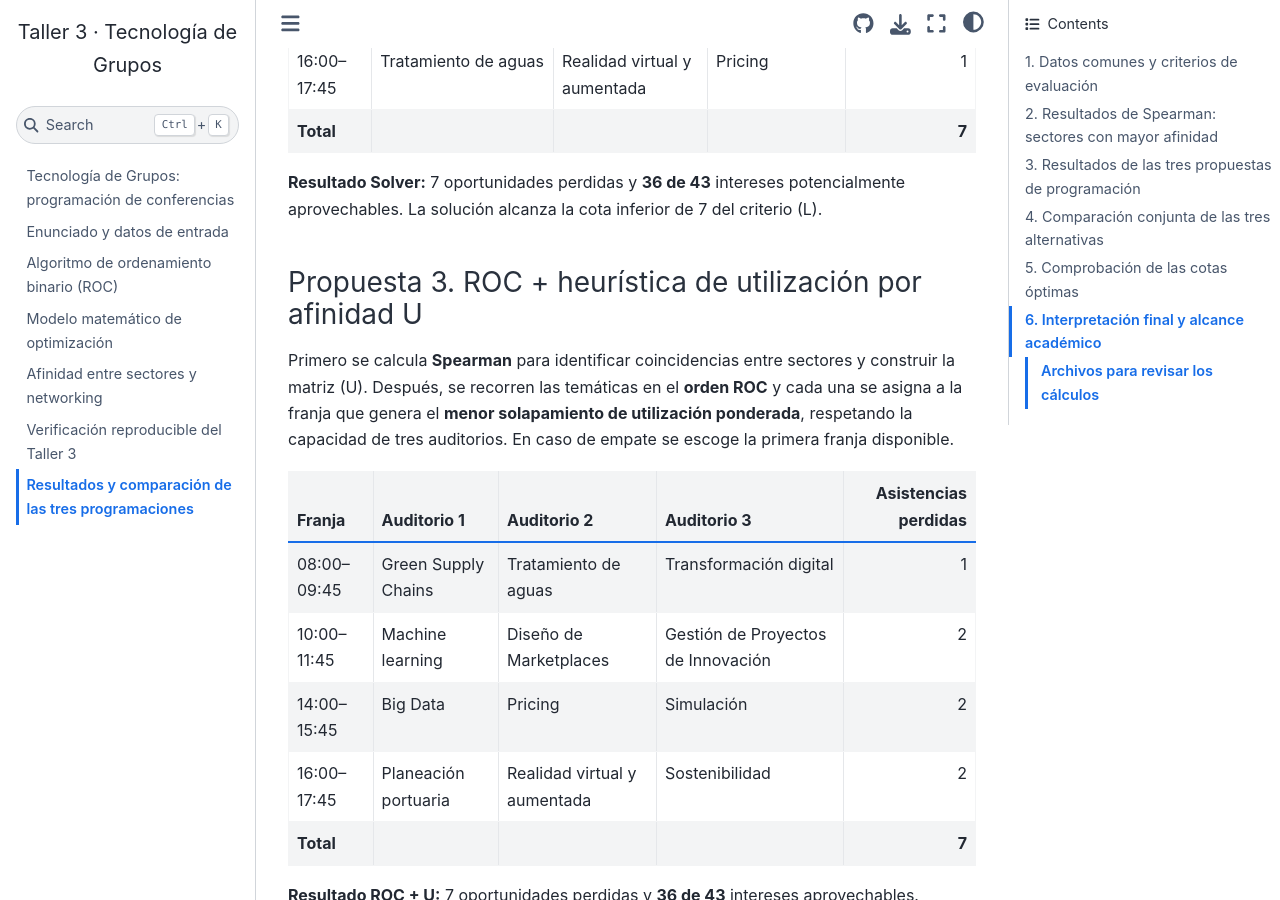
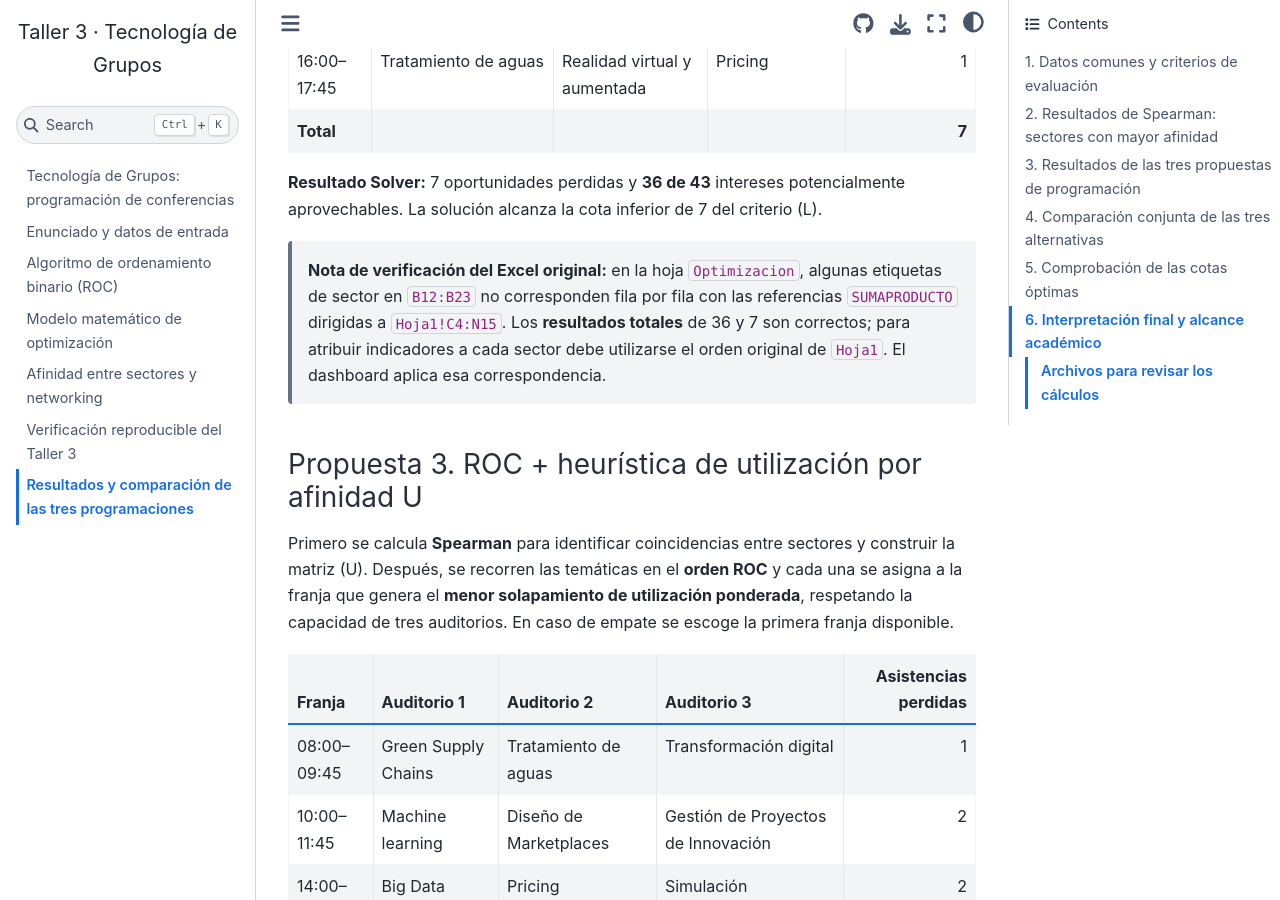
Before and after one commit to EdwinY23/Taller3-Jairo_Serrano_Edwin_Yunis, a Jupyter Book: the page built from book/resultados.md, in a window 1280 px wide and 900 px high, scrolled down 4116 px. Built offline with Jupyter Book 1.0.4 settings and Sphinx 7.4.7 and the Sphinx Book theme 1.1.4, drawn with Linux system fonts in a browser that asks for light colours; some of the changed text lies outside the part shown.

Commit message:
Conservar aclaraciones de trazabilidad del Excel y prueba exhaustiva en resultados ampliados

```diff
--- a/book/resultados.md
+++ b/book/resultados.md
@@ -107,6 +107,9 @@
 
 **Resultado Solver:** 7 oportunidades perdidas y **36 de 43** intereses potencialmente aprovechables. La solución alcanza la cota inferior de 7 del criterio \(L\).
 
+> **Nota de verificación del Excel original:** en la hoja `Optimizacion`, algunas etiquetas de sector en `B12:B23` no corresponden fila por fila con las referencias `SUMAPRODUCTO` dirigidas a `Hoja1!C4:N15`. Los **resultados totales** de 36 y 7 son correctos; para atribuir indicadores a cada sector debe utilizarse el orden original de `Hoja1`. El dashboard aplica esa correspondencia.
+
+
 ### Propuesta 3. ROC + heurística de utilización por afinidad U
 
 Primero se calcula **Spearman** para identificar coincidencias entre sectores y construir la matriz \(U\). Después, se recorren las temáticas en el **orden ROC** y cada una se asigna a la franja que genera el **menor solapamiento de utilización ponderada**, respetando la capacidad de tres auditorios. En caso de empate se escoge la primera franja disponible.
@@ -190,7 +193,7 @@
 L^*\ge \sum_i\max(0,d_i-4)=2+2+1+1+1=7
 $$
 
-Tanto Solver como ROC + heurística U alcanzan exactamente esa cota y son **óptimos para el criterio de asistencias perdidas**.
+Tanto Solver como ROC + heurística U alcanzan exactamente esa cota y son **óptimos para el criterio de asistencias perdidas**. La enumeración exhaustiva de **15.400 particiones** posibles de 12 temáticas en cuatro grupos de tres identificó **72 particiones óptimas** bajo este criterio.
 
 ### Cota de interés ponderado perdido
 
```
